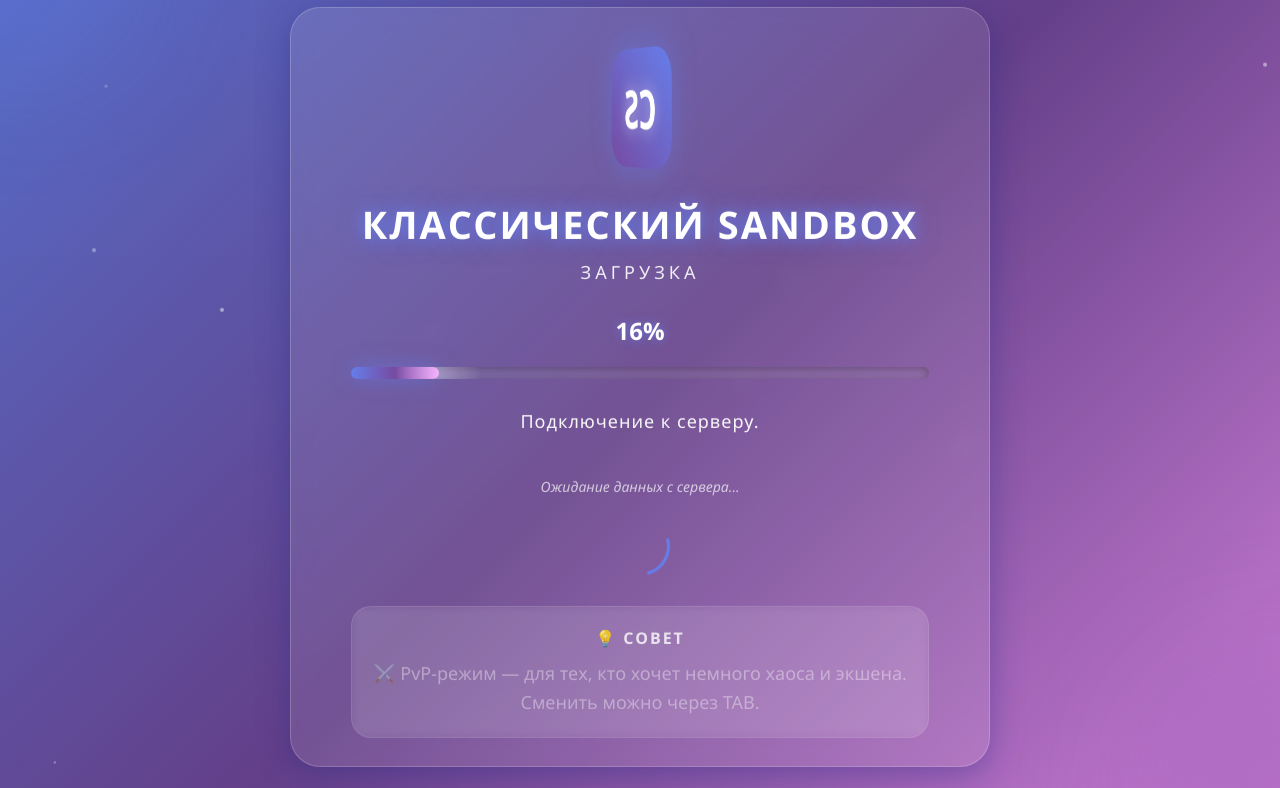
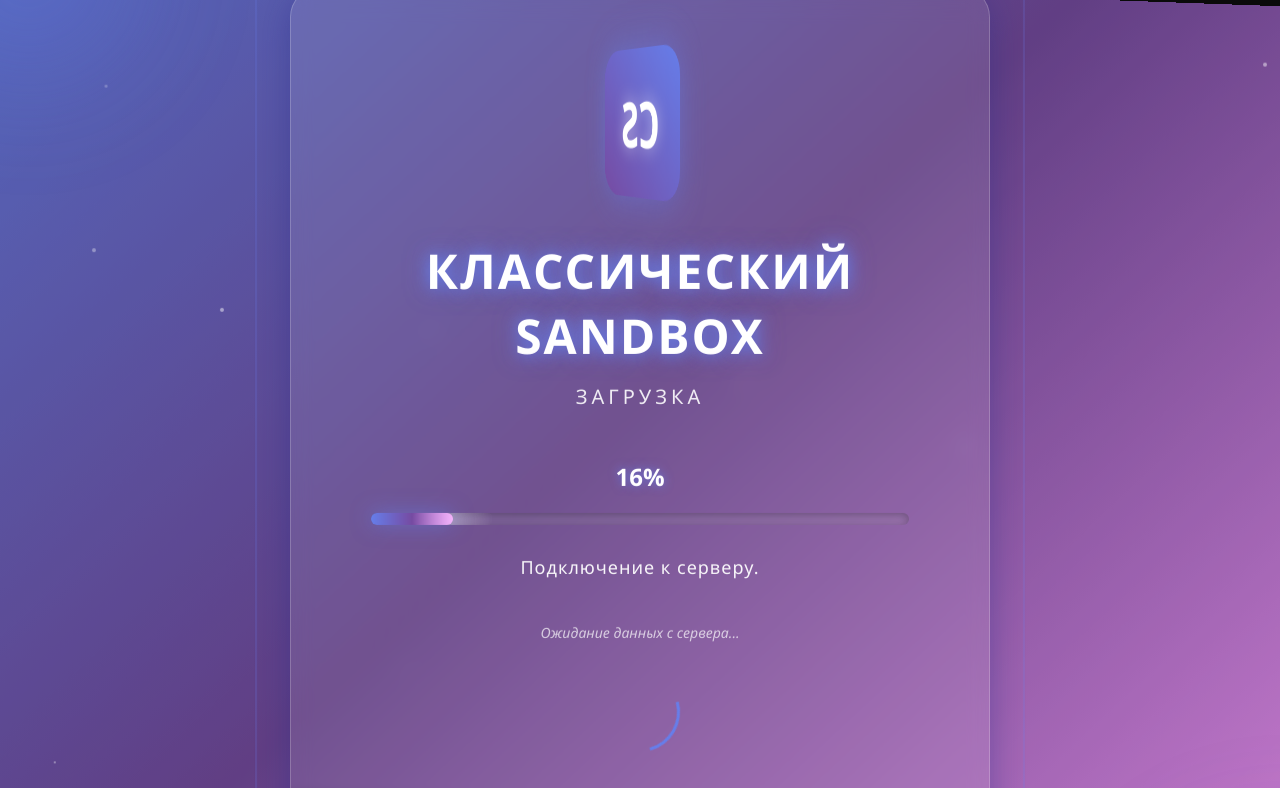
Before and after one commit to SilverFoxsss/classic-sandbox-loadscreen, a plain HTML site: page index.html in a window 1280 px wide. Shown: the top 788 px of the page. Drawn offline with Linux system fonts and the light colour scheme.

Commit message:
Update index.html

```diff
--- a/index.html
+++ b/index.html
@@ -15,29 +15,14 @@
             font-family: 'Segoe UI', Tahoma, Geneva, Verdana, sans-serif;
             background: #0a0a0a;
             min-height: 100vh;
-            height: 100vh;
             display: flex;
             justify-content: center;
             align-items: center;
             overflow: hidden;
             position: relative;
-            margin: 0;
-            padding: 20px 0;
         }
 
-        /* Hide scrollbars but keep functionality */
-        body::-webkit-scrollbar,
-        .loading-container::-webkit-scrollbar {
-            display: none;
-        }
-
-        body,
-        .loading-container {
-            -ms-overflow-style: none;
-            scrollbar-width: none;
-        }
-
-        /* Fixed animated gradient background - no movement */
+        /* Simplified animated gradient background */
         .gradient-bg {
             position: fixed;
             top: 0;
@@ -48,17 +33,18 @@
                 #667eea 0%,
                 #764ba2 50%,
                 #f093fb 100%);
-            animation: gradientPulse 20s ease infinite alternate;
+            animation: gradientShift 20s ease infinite alternate;
             opacity: 0.8;
             z-index: 0;
+            will-change: transform;
         }
 
-        @keyframes gradientPulse {
+        @keyframes gradientShift {
             0% {
-                opacity: 0.8;
+                transform: scale(1) rotate(0deg);
             }
             100% {
-                opacity: 0.9;
+                transform: scale(1.1) rotate(5deg);
             }
         }
 
@@ -124,20 +110,17 @@
             backdrop-filter: blur(10px);
             -webkit-backdrop-filter: blur(10px);
             border: 1px solid rgba(255, 255, 255, 0.2);
-            padding: 40px 60px;
+            padding: 60px 80px;
             border-radius: 30px;
             box-shadow:
                 0 8px 32px 0 rgba(31, 38, 135, 0.37);
             text-align: center;
             max-width: 700px;
             width: 90%;
-            max-height: 95vh;
-            overflow: hidden;
             z-index: 10;
             position: relative;
             animation: containerFloat 8s ease-in-out infinite;
             will-change: transform;
-            margin: auto;
         }
 
         @keyframes containerFloat {
@@ -178,12 +161,12 @@
         /* Logo */
         .logo-container {
             perspective: 1000px;
-            margin: 0 auto 30px;
+            margin: 0 auto 40px;
         }
 
         .logo {
-            width: 120px;
-            height: 120px;
+            width: 150px;
+            height: 150px;
             margin: 0 auto;
             position: relative;
             animation: logoRotate 15s linear infinite;
@@ -200,14 +183,14 @@
         }
 
         .logo-face {
-            width: 120px;
-            height: 120px;
+            width: 150px;
+            height: 150px;
             background: linear-gradient(135deg, #667eea 0%, #764ba2 100%);
             border-radius: 30px;
             display: flex;
             align-items: center;
             justify-content: center;
-            font-size: 54px;
+            font-size: 64px;
             font-weight: bold;
             color: white;
             text-shadow: 0 0 20px rgba(255, 255, 255, 0.5);
@@ -218,8 +201,8 @@
         /* Title */
         h1 {
             color: #fff;
-            font-size: 38px;
-            margin-bottom: 10px;
+            font-size: 48px;
+            margin-bottom: 15px;
             font-weight: 700;
             text-shadow:
                 0 0 10px rgba(102, 126, 234, 0.8),
@@ -244,8 +227,8 @@
 
         .subtitle {
             color: rgba(255, 255, 255, 0.9);
-            font-size: 18px;
-            margin-bottom: 30px;
+            font-size: 20px;
+            margin-bottom: 50px;
             font-weight: 300;
             letter-spacing: 4px;
             text-transform: uppercase;
@@ -334,9 +317,9 @@
 
         /* Spinner */
         .spinner-container {
-            margin: 20px auto;
-            width: 60px;
-            height: 60px;
+            margin: 30px auto;
+            width: 80px;
+            height: 80px;
             position: relative;
         }
 
@@ -360,9 +343,9 @@
         .tips-container {
             background: rgba(255, 255, 255, 0.05);
             backdrop-filter: blur(5px);
-            padding: 20px;
+            padding: 25px;
             border-radius: 20px;
-            margin-top: 30px;
+            margin-top: 40px;
             border: 1px solid rgba(255, 255, 255, 0.1);
         }
 
```
